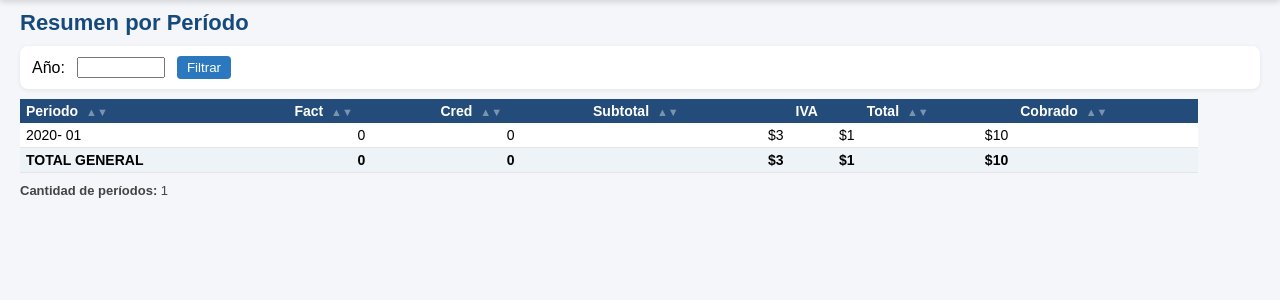
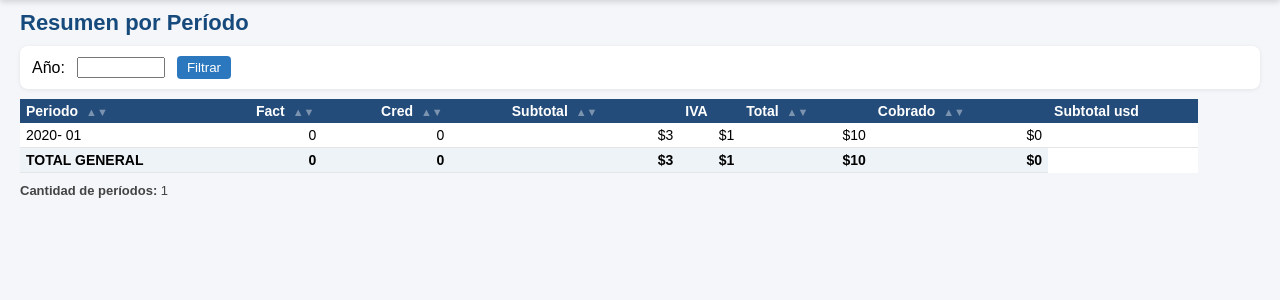
Before and after one commit to MarianGCG/AdminMack, a Django app: page /saldos/ in a window 1280 px wide. Shown: the part 134-434 px from the top of the page. Run offline with Django 4.2, Linux system fonts and the light colour scheme; tables that the repository leaves empty hold one stand-in row (values such as "Sample post").

Commit message:
Ajustes gráficos y reportes

```diff
--- a/comisiones/templates/ver_comprobantes.html
+++ b/comisiones/templates/ver_comprobantes.html
@@ -113,7 +113,7 @@
     <td class="texto">{{ c.numero_comprobante }}</td>
 
     <td class="numero">
-        ${{ c.neto|add:c.no_gravado|add:c.exento|default:0|localize }}
+        ${{ c.subtotal|localize }}
     </td>
 
     <td class="numero">${{ c.iva|default:0|localize }}</td>
--- a/comisiones/templates/ver_saldos.html
+++ b/comisiones/templates/ver_saldos.html
@@ -111,6 +111,13 @@
     </span>
 </th>
 
+<th>
+    Subtotal usd
+</th>
+
+
+
+
 </tr>
 
 {% for s in saldos %}
@@ -131,7 +138,7 @@
     </td>
 
     <td style="text-align:right;">
-        ${{ s.sum_neto|add:s.sum_no_gravado|add:s.sum_exento|default:0|localize }}
+        ${{ s.subtotal|localize }}
     </td>
 
     <td style="text-align:right;">
@@ -146,6 +153,11 @@
     <td style="text-align:right;">
         ${{ s.sum_cobrado|default:0|localize }}
     </td>
+
+    <td style="text-align:right;">
+        {{ s.ST_usd|floatformat:0|localize }}
+    </td>
+
 
 </tr>
 
@@ -166,7 +178,7 @@
     </td>
 
     <td style="text-align:right;">
-        ${{ totales.sum_neto|add:totales.sum_no_gravado|add:totales.sum_exento|default:0|localize }}
+        ${{ totales.subtotal|localize }}
     </td>
 
     <td style="text-align:right;">
--- a/comisiones/views.py
+++ b/comisiones/views.py
@@ -27,6 +27,7 @@ import base64
 def ver_comprobantes(request):
 
     from .models import Aseguradoras
+    from django.db.models import F
 
     anio = request.GET.get("anio")
     mes = request.GET.get("mes")
@@ -92,6 +93,26 @@ def ver_comprobantes(request):
     comprobantes = comprobantes.annotate(
         numero_int=Cast("numero_comprobante", IntegerField())
     )
+    comprobantes = comprobantes.annotate(
+        subtotal=
+            Coalesce(
+                F("neto"),
+                Value(0),
+                output_field=DecimalField()
+            )
+            +
+            Coalesce(
+                F("no_gravado"),
+                Value(0),
+                output_field=DecimalField()
+            )
+            +
+            Coalesce(
+                F("exento"),
+                Value(0),
+                output_field=DecimalField()
+            )
+    )
 
     # ============================
     # 🔥 ORDEN POR COLUMNAS
@@ -138,14 +159,34 @@ def ver_comprobantes(request):
     # 📊 TOTALES (🔥 ESTO FALTABA)
     # ============================
 
-    totales = comprobantes.aggregate(
-        sum_neto=Coalesce(Sum("neto"), Value(0), output_field=DecimalField()),
-        sum_no_gravado=Coalesce(Sum("no_gravado"), Value(0), output_field=DecimalField()),
-        sum_exento=Coalesce(Sum("exento"), Value(0), output_field=DecimalField()),
-        sum_iva=Coalesce(Sum("iva"), Value(0), output_field=DecimalField()),
-        sum_total=Coalesce(Sum("total"), Value(0), output_field=DecimalField()),
-        sum_cobrado=Coalesce(Sum("cobranzascomisiones__importe"), Value(0), output_field=DecimalField()),
-    )
+    totales = {
+
+        "sum_neto":
+            sum(c.neto or 0 for c in comprobantes),
+
+        "sum_no_gravado":
+            sum(c.no_gravado or 0 for c in comprobantes),
+
+        "sum_exento":
+            sum(c.exento or 0 for c in comprobantes),
+
+        "subtotal":
+            sum(
+                (c.neto or 0)
+                + (c.no_gravado or 0)
+                + (c.exento or 0)
+                for c in comprobantes
+            ),
+
+        "sum_iva":
+            sum(c.iva or 0 for c in comprobantes),
+
+        "sum_total":
+            sum(c.total or 0 for c in comprobantes),
+
+        "sum_cobrado":
+            sum(c.cobrado or 0 for c in comprobantes),
+    }
 
 
     # ============================
@@ -204,6 +245,7 @@ def ver_comprobantes(request):
 # =====================================================
 from django.db.models import F, DecimalField, Value
 from django.db.models.functions import Coalesce
+from .models import CobranzasComisiones
 
 def ver_saldos(request):
 
@@ -235,9 +277,19 @@ def ver_saldos(request):
             sum_neto=Coalesce(Sum("neto"), Value(0), output_field=DecimalField()),
             sum_no_gravado=Coalesce(Sum("no_gravado"), Value(0), output_field=DecimalField()),
             sum_exento=Coalesce(Sum("exento"), Value(0), output_field=DecimalField()),
+
+            subtotal=(
+                Coalesce(Sum("neto"), Value(0), output_field=DecimalField())
+                +
+                Coalesce(Sum("no_gravado"), Value(0), output_field=DecimalField())
+                +
+                Coalesce(Sum("exento"), Value(0), output_field=DecimalField())
+            ),
+
+
             sum_iva=Coalesce(Sum("iva"), Value(0), output_field=DecimalField()),
             sum_total=Coalesce(Sum("total"), Value(0), output_field=DecimalField()),
-            sum_cobrado=Coalesce(Sum("cobranzascomisiones__importe"), Value(0), output_field=DecimalField()),
+
         )
     )
 
@@ -255,6 +307,7 @@ def ver_saldos(request):
         "neto": "sum_neto",
         "total": "sum_total",
         "cobrado": "sum_cobrado",
+
     }
 
     if orden in campo_map:
@@ -276,20 +329,78 @@ def ver_saldos(request):
     else:
         saldos = saldos.order_by("-periodo_anio", "-periodo_mes")
 
-    # ============================
+
+    from .models import CotizacionesDolar
+
+
+    for s in saldos:
+
+        dolar = CotizacionesDolar.objects.filter(
+            periodo_anio=s["periodo_anio"],
+            periodo_mes=s["periodo_mes"]
+        ).first()
+
+        if dolar and dolar.valor:
+
+            s["ST_usd"] = s["subtotal"] / dolar.valor
+
+        else:
+
+            s["ST_usd"] = 0
+
+
+        cobrado = CobranzasComisiones.objects.filter(
+            comprobante__periodo_anio=s["periodo_anio"],
+            comprobante__periodo_mes=s["periodo_mes"]
+        ).aggregate(
+
+            total=Coalesce(
+                Sum("importe"),
+                Value(0),
+                output_field=DecimalField()
+            )
+        )
+
+        s["sum_cobrado"] = cobrado["total"]
+
+
+   # ============================
     # TOTALES
     # ============================
 
-    totales = comprobantes.aggregate(
-        total_facturas=Count("id", filter=Q(tipo_comprobante="FACTURA")),
-        total_creditos=Count("id", filter=Q(tipo_comprobante="NOTA_CREDITO")),
-        sum_neto=Coalesce(Sum("neto"), Value(0), output_field=DecimalField()),
-        sum_no_gravado=Coalesce(Sum("no_gravado"), Value(0), output_field=DecimalField()),
-        sum_exento=Coalesce(Sum("exento"), Value(0), output_field=DecimalField()),
-        sum_iva=Coalesce(Sum("iva"), Value(0), output_field=DecimalField()),
-        sum_total=Coalesce(Sum("total"), Value(0), output_field=DecimalField()),
-        sum_cobrado=Coalesce(Sum("cobranzascomisiones__importe"), Value(0), output_field=DecimalField()),
-    )
+    totales = {
+
+        "total_facturas":
+            sum(s["cant_facturas"] for s in saldos),
+
+        "total_creditos":
+            sum(s["cant_creditos"] for s in saldos),
+
+        "sum_neto":
+            sum(s["sum_neto"] for s in saldos),
+
+        "sum_no_gravado":
+            sum(s["sum_no_gravado"] for s in saldos),
+
+        "sum_exento":
+            sum(s["sum_exento"] for s in saldos),
+
+        "subtotal":
+            sum(s["subtotal"] for s in saldos),
+
+        "sum_iva":
+            sum(s["sum_iva"] for s in saldos),
+
+        "sum_total":
+            sum(s["sum_total"] for s in saldos),
+
+        "sum_cobrado":
+            sum(s["sum_cobrado"] for s in saldos),
+
+    }
+
+
+
 
     return render(request, "ver_saldos.html", {
         "saldos": saldos,
--- a/comisiones/views_importaciones.py
+++ b/comisiones/views_importaciones.py
@@ -9,7 +9,8 @@ from .models import (
     PASAseguradora,
     PASCliente,
     ReglaComision,
-    LiquidacionAseguradora
+    LiquidacionAseguradora,
+    CotizacionesDolar
 )
 
 from .services.dolar_service import importar_cotizaciones_excel
```
Also changed, not shown: comisiones/templates/importaciones/form_importar.html (+37 -7 lines).
